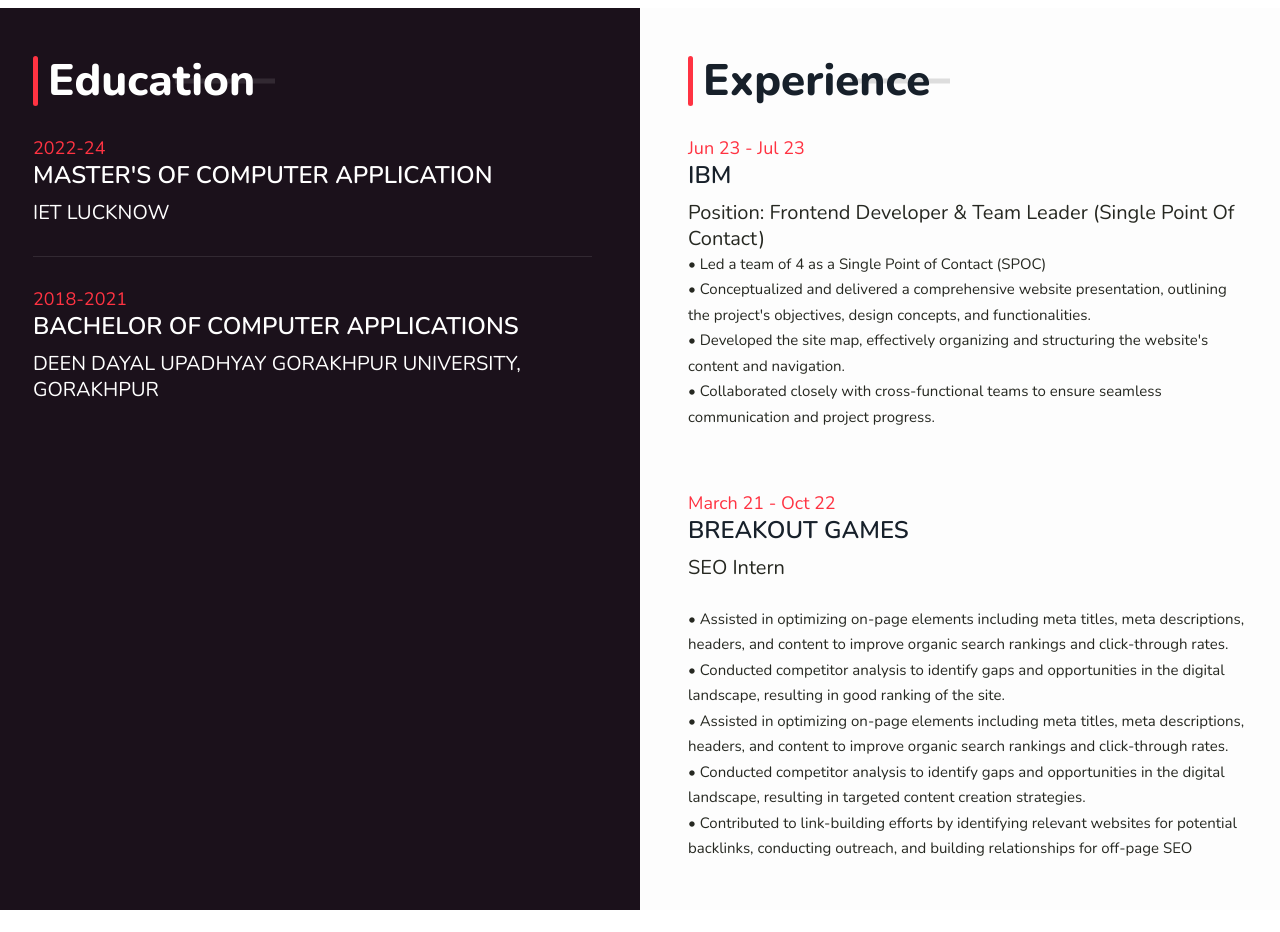
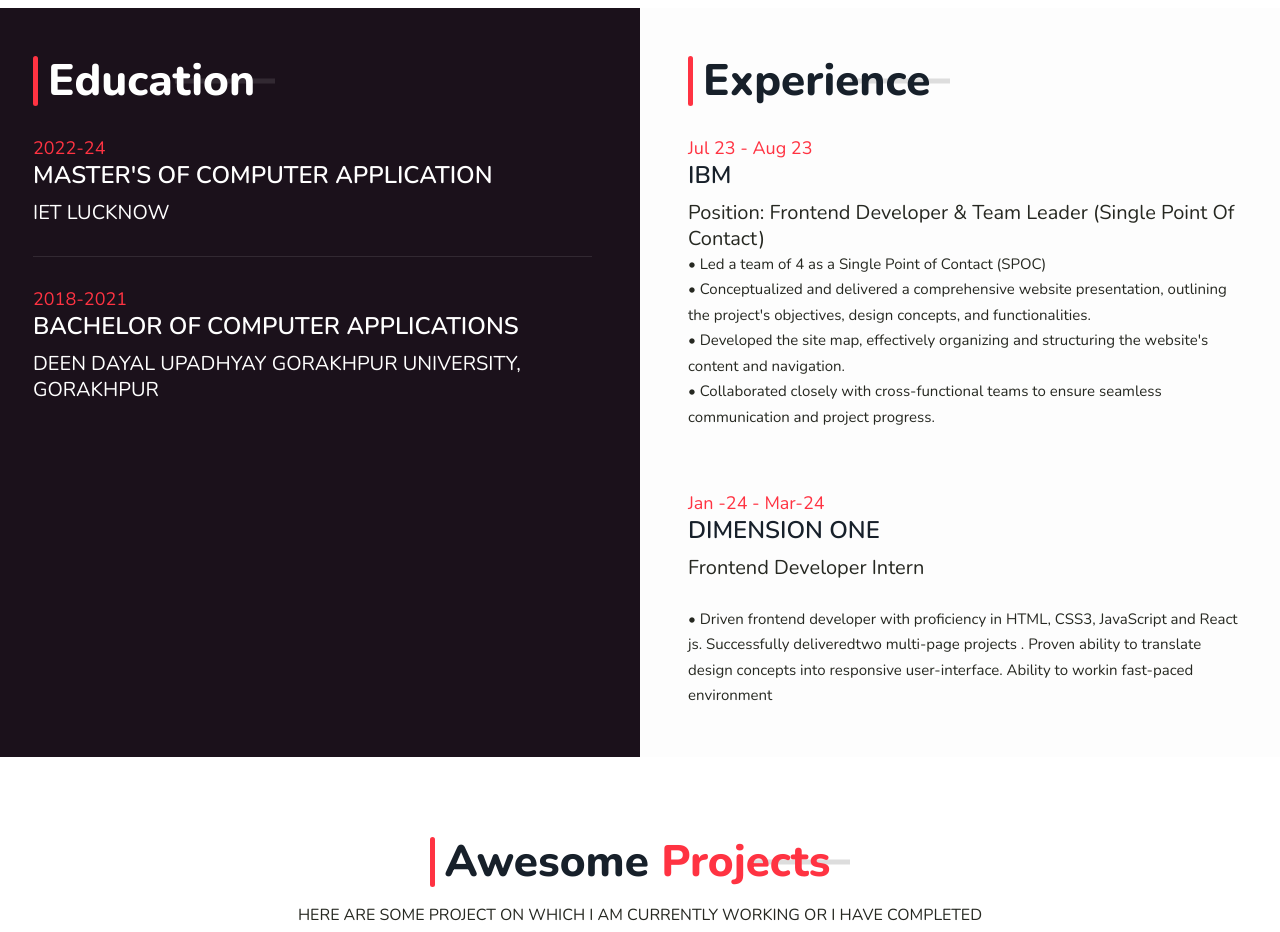
Before and after one commit to Juhi2116/myportfolio.github.io, a plain HTML site: page index.html in a window 1280 px wide. Shown: the part 1900-2832 px from the top of the page. Drawn offline with nearby package versions, Linux system fonts and the light colour scheme; files whose address does not match are found by name.

Commit message:
Update index.html

```diff
--- a/index.html
+++ b/index.html
@@ -306,7 +306,7 @@ I specialize in building the backbone of web applications, ensuring they run sea
           <!-- EXPERIENCE -->
           <h2 class="title mb-0">Experience</h2>
           <div class="education-box-item">
-            <h6 class="text-theme">Jun 23 - Jul 23</h6>
+            <h6 class="text-theme">Jul 23 - Aug 23</h6>
             <a href="#"><h4>IBM</h4></a>
             <h5>Position: Frontend Developer & Team Leader (Single Point of Contact)</h5>
 
@@ -319,15 +319,14 @@ I specialize in building the backbone of web applications, ensuring they run sea
           </div>
           <div class="education-box-item">
 
-            <h6 class="text-theme">March 21 - Oct 22</h6>
-            <a href="#"><h4>Breakout Games</h4></a>
-            <h5>SEO Intern</h5>
+            <h6 class="text-theme">Jan -24  - Mar-24</h6>
+            <a href="#"><h4>Dimension One</h4></a>
+            <h5>Frontend Developer Intern</h5>
             <p>
 
-             <br> &#x2022; Assisted in optimizing on-page elements including meta titles, meta descriptions, headers, and content
-              to improve organic search rankings and click-through rates.
+             <br> &#x2022; Driven frontend developer with proficiency in HTML, CSS3, JavaScript and React js. Successfully deliveredtwo multi-page projects . Proven ability to translate design concepts into responsive user-interface. Ability to workin fast-paced environment
 
-             <br> &#x2022; Conducted competitor analysis to identify gaps and opportunities in the digital landscape, resulting in good ranking of the site.
+<!--              <br> &#x2022; Conducted competitor analysis to identify gaps and opportunities in the digital landscape, resulting in good ranking of the site.
 
             <br>  &#x2022; Assisted in optimizing on-page elements including meta titles, meta descriptions, headers, and content
               to improve organic search rankings and click-through rates.
@@ -336,7 +335,7 @@ I specialize in building the backbone of web applications, ensuring they run sea
               targeted content creation strategies.
 
              <br> &#x2022; Contributed to link-building efforts by identifying relevant websites for potential backlinks, conducting
-              outreach, and building relationships for off-page SEO
+              outreach, and building relationships for off-page SEO -->
             </p>
           </div>
           <!-- <div class="education-box-item">
```
